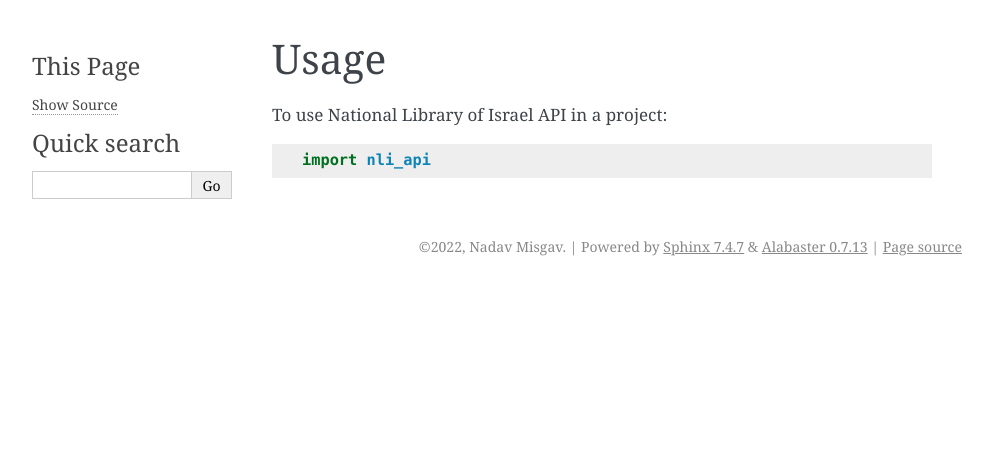
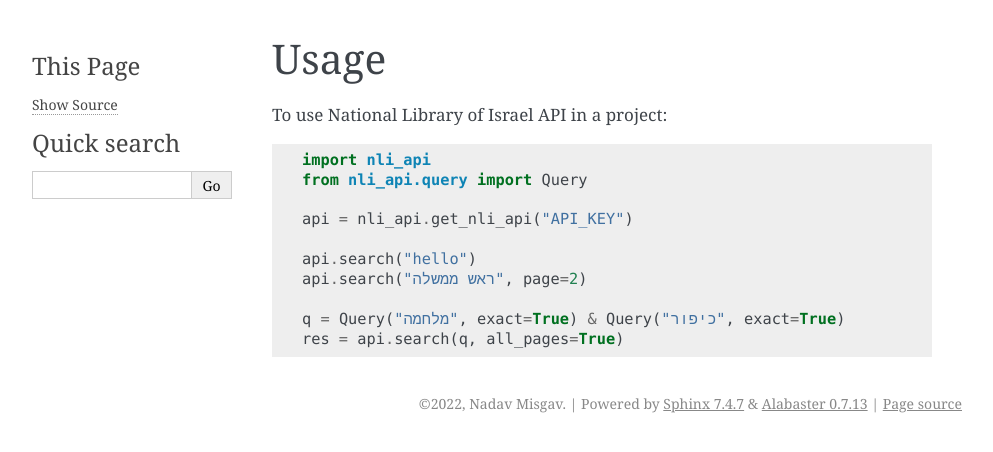
Before and after one commit to nadavmisgav/nli_api, a Sphinx documentation site: the page built from docs/usage.rst, in a window 1280 px wide. Shown: the top 452 px of the page, without its empty margins (148-1141 px from the left). Built offline with Sphinx 7.4.7, drawn with Linux system fonts in a browser that asks for light colours; pages that are not in the unit, such as notebooks, are missing from menus.

Commit message:
add some docs

```diff
--- a/README.rst
+++ b/README.rst
@@ -30,7 +30,8 @@
 Features
 --------
 
-* TODO
+* Search API
+* Build Query
 
 Credits
 -------
--- a/docs/usage.rst
+++ b/docs/usage.rst
@@ -5,3 +5,12 @@
 To use National Library of Israel API in a project::
 
     import nli_api
+    from nli_api.query import Query
+
+    api = nli_api.get_nli_api("API_KEY")
+
+    api.search("hello")
+    api.search("ראש ממשלה", page=2)
+
+    q = Query("מלחמה", exact=True) & Query("כיפור", exact=True)
+    res = api.search(q, all_pages=True)
```
Also changed, not shown: docs/modules.rst (added, +7 -0 lines), docs/nli_api.rst (added, +38 -0 lines).
